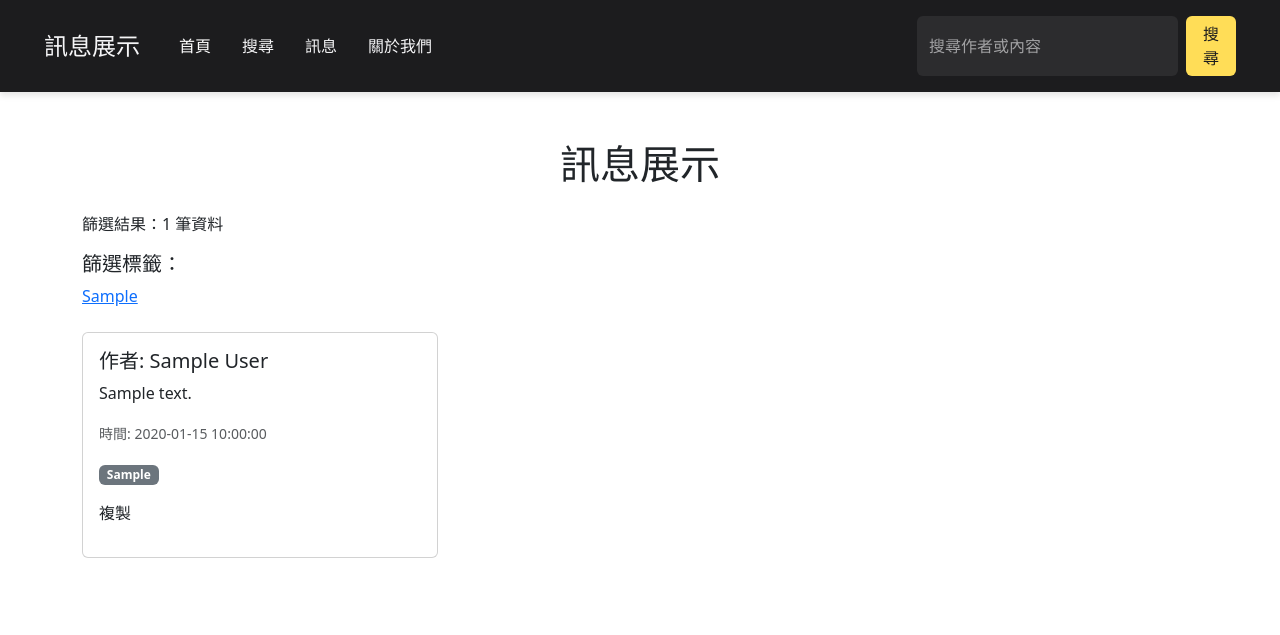
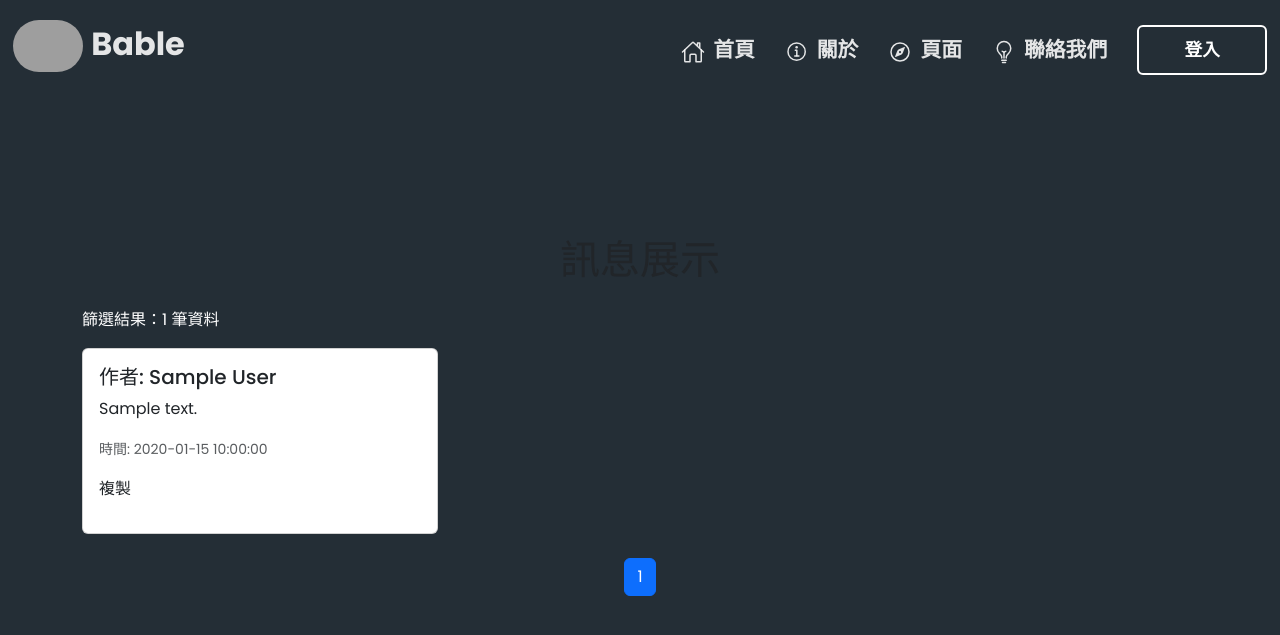
Before and after one commit to roy4222/Bable, a PHP site: page /message.php in a window 1280 px wide. Shown: the top 635 px of the page. Run offline with PHP 8.4, Linux system fonts and the light colour scheme; tables that the repository leaves empty or names only in its code hold one stand-in row (values such as "Sample post"); some web fonts are replaced; grey boxes are pictures that could not be loaded.

Commit message:
增加分頁功能跟更新導覽列

```diff
--- a/index.php
+++ b/index.php
@@ -188,8 +188,8 @@ mysqli_close($conn); // 關閉連接
         </h2>
 
         <nav class="navigation">
-            <a href="#"><strong><ion-icon name="home-outline"></ion-icon>首頁</strong></a>
-            <a href="#"><strong><ion-icon name="information-circle-outline"></ion-icon>關於</strong></a>
+            <a href="#"><strong><ion-icon name="home-outline" ></ion-icon>首頁</strong></a>
+            <a href="#"><strong><ion-icon name="information-circle-outline" ></ion-icon>關於</strong></a>
             <div class="dropdownb">
                 <a href="#"><strong><ion-icon name="compass-outline"></ion-icon>頁面</strong></a>
                 <div class="dropdownb-content">
--- a/message.php
+++ b/message.php
@@ -17,7 +17,16 @@ $filterTag = isset($_GET['tag']) ? $_GET['tag'] : '';
 $startDate = isset($_GET['start_date']) ? $_GET['start_date'] : '';
 $endDate = isset($_GET['end_date']) ? $_GET['end_date'] : '';
 
-// 根據搜尋詞和標籤篩選查詢資料庫，並隨機排序結果
+// 設定每頁顯示的文章數量
+$itemsPerPage = 51;
+
+// 獲取當前頁碼
+$page = isset($_GET['page']) ? intval($_GET['page']) : 1;
+
+// 計算 OFFSET
+$offset = ($page - 1) * $itemsPerPage;
+
+// 根據搜尋詞和標籤篩選查詢資料庫
 $sql = "SELECT author, content, message_time, tags FROM messages WHERE 1";
 
 // 根據搜尋內容篩選
@@ -35,8 +44,15 @@ if ($startDate && $endDate) {
     $sql .= " AND message_time BETWEEN '$startDate 00:00:00' AND '$endDate 23:59:59'";
 }
 
-// 隨機排序結果
-$sql .= " ORDER BY RAND()";
+// 計算總記錄數
+$countResult = $conn->query($sql);
+$totalItems = $countResult->num_rows;
+
+// 計算總頁數
+$totalPages = ceil($totalItems / $itemsPerPage);
+
+// 添加 LIMIT 和 OFFSET 到 SQL 查詢
+$sql .= " ORDER BY message_time DESC LIMIT $itemsPerPage OFFSET $offset";
 
 $result = $conn->query($sql);
 
@@ -76,8 +92,12 @@ $conn->close();
     <!-- AOS (Animate On Scroll) for scroll animations -->
     <link rel="stylesheet" href="https://cdnjs.cloudflare.com/ajax/libs/aos/2.3.4/aos.css"/>
 
+    <link rel="stylesheet" href="style.css">
+
     <!-- Masonry.js for dynamic layout -->
     <script src="https://cdnjs.cloudflare.com/ajax/libs/masonry/4.2.2/masonry.pkgd.min.js"></script>
+
+
 
     <!-- Custom CSS for styling -->
     <style>
@@ -155,54 +175,51 @@ $conn->close();
     </style>
 </head>
 <body>
-    <!-- Navigation Bar -->
-    <nav class="navbar navbar-expand-lg navbar-dark">
-        <div class="container-fluid">
-            <a class="navbar-brand" href="#">訊息展示</a>
-            <button class="navbar-toggler" type="button" data-bs-toggle="collapse" data-bs-target="#navbarNav" aria-controls="navbarNav" aria-expanded="false" aria-label="Toggle navigation">
-                <span class="navbar-toggler-icon"></span>
-            </button>
-            <div class="collapse navbar-collapse" id="navbarNav">
-                <ul class="navbar-nav me-auto mb-2 mb-lg-0">
-                    <li class="nav-item">
-                        <a class="nav-link active" aria-current="page" href="#">首頁</a>
-                    </li>
-                    <li class="nav-item">
-                        <a class="nav-link" href="#search-section">搜尋</a>
-                    </li>
-                    <li class="nav-item">
-                        <a class="nav-link" href="#messages">訊息</a>
-                    </li>
-                    <li class="nav-item">
-                        <a class="nav-link" href="#">關於我們</a>
-                    </li>
-                </ul>
+    <!-- Header Section -->
+    <header>
+        <h2 class="logo">
+            <a href="#" style="text-decoration: none; color: #ffffffe0;">
+                <img src="logo.webp" width="70" style="border-radius: 200px;">
+                <strong>Bable</strong>
+            </a>
+        </h2>
 
-                <!-- Search Form in Navbar -->
-                <form class="d-flex" method="GET" action="">
-                    <input class="form-control me-2" type="search" name="search" placeholder="搜尋作者或內容" aria-label="Search" value="<?php echo htmlspecialchars($search); ?>">
-                    <button class="btn btn-search" type="submit">搜尋</button>
-                </form>
+        <nav class="navigation">
+            <a href="index.php"><strong><ion-icon name="home-outline"></ion-icon>首頁</strong></a>
+            <a href="#"><strong><ion-icon name="information-circle-outline"></ion-icon>關於</strong></a>
+            <div class="dropdownb">
+                <a href="#"><strong><ion-icon name="compass-outline"></ion-icon>頁面</strong></a>
+                <div class="dropdownb-content">
+                    <a href="message.php">複製文</a>
+                    <a href="image.php">可愛捏</a>
+                    <a href="#">這我</a>
+                    <a href="#">三小啦</a>
+                </div>
             </div>
-        </div>
-    </nav>
+            <a href="#"><strong><ion-icon name="bulb-outline"></ion-icon>聯絡我們</strong></a>
+            <?php if (isset($_SESSION["username"])): ?>
+                <div class="user-dropdown">
+                    <a href="#" class="dropbtn">
+                        <ion-icon name="person-circle-outline"></ion-icon>
+                        <span><?= htmlspecialchars($_SESSION["username"]) ?></span>
+                    </a>
+                    <div class="user-dropdown-content">
+                        <a href="#">設定</a>
+                        <a href="logout.php">登出</a>
+                    </div>
+                </div>
+            <?php else: ?>
+                <button class="btnLogin-popup"><strong>登入</strong></button>
+            <?php endif; ?>
+        </nav>
+    </header>
+
 
     <div class="container mt-5">
         <h1 class="text-center mb-4 animate__animated animate__fadeInDown">訊息展示</h1>
 
-
         <!-- 顯示篩選結果筆數 -->
-        <p>篩選結果：<?php echo $resultCount; ?> 筆資料</p>
-
-        <!-- 標籤篩選區域 -->
-        <div class="mb-4" id="messages">
-            <h5>篩選標籤：</h5>
-            <?php
-            foreach ($allTags as $tag) {
-                echo "<a href='?tag=" . urlencode($tag) . "' class='tag'>$tag</a>";
-            }
-            ?>
-        </div>
+        <p style="color: white;">篩選結果：<?php echo $totalItems; ?> 筆資料</p>
 
         <div class="row" data-masonry='{ "percentPosition": true }'>
         <?php
@@ -222,16 +239,6 @@ $conn->close();
                 echo "<p class='card-text full-content' style='display:none;'>" . $content . "</p>";
                 echo "<p class='card-text'><small class='text-muted'>時間: " . htmlspecialchars($row["message_time"]) . "</small></p>";
 
-                // 顯示標籤
-                if (!empty($row['tags'])) {
-                    $tags = explode(',', $row['tags']);
-                    echo "<p class='card-text'>";
-                    foreach ($tags as $tag) {
-                        echo "<span class='badge bg-secondary me-1'>$tag</span>";
-                    }
-                    echo "</p>";
-                }
-
                 // 顯示閱讀更多按鈕僅在長內容的情況下
                 if ($isLongContent) {
                     echo "<p class='toggle-button'>閱讀更多</p>";
@@ -249,6 +256,19 @@ $conn->close();
         }
         ?>
         </div>
+
+        <!-- 分頁導航 -->
+        <nav aria-label="Page navigation">
+            <ul class="pagination justify-content-center">
+                <?php for ($i = 1; $i <= $totalPages; $i++): ?>
+                    <li class="page-item <?php echo $i == $page ? 'active' : ''; ?>">
+                        <a class="page-link" href="?page=<?php echo $i; ?><?php echo $search ? '&search=' . urlencode($search) : ''; ?><?php echo $filterTag ? '&tag=' . urlencode($filterTag) : ''; ?><?php echo $startDate ? '&start_date=' . urlencode($startDate) : ''; ?><?php echo $endDate ? '&end_date=' . urlencode($endDate) : ''; ?>">
+                            <?php echo $i; ?>
+                        </a>
+                    </li>
+                <?php endfor; ?>
+            </ul>
+        </nav>
     </div>
 
     <!-- 引入 Bootstrap 和 JS -->
@@ -256,7 +276,7 @@ $conn->close();
 
     <!-- AOS 效果的引入 -->
     <script src="https://cdnjs.cloudflare.com/ajax/libs/aos/2.3.4/aos.js"></script>
-
+    <script src="script.js"></script>
     <!-- 啟動 AOS 效果 -->
     <script>
         AOS.init({
@@ -324,5 +344,9 @@ $conn->close();
             navbar.classList.toggle('scrolled', window.scrollY > 50);
         });
     </script>
+
+    <!-- 在 </body> 標籤之前添加以下腳本 -->
+    <script type="module" src="https://unpkg.com/ionicons@7.1.0/dist/ionicons/ionicons.esm.js"></script>
+    <script nomodule src="https://unpkg.com/ionicons@7.1.0/dist/ionicons/ionicons.js"></script>
 </body>
 </html>
```
